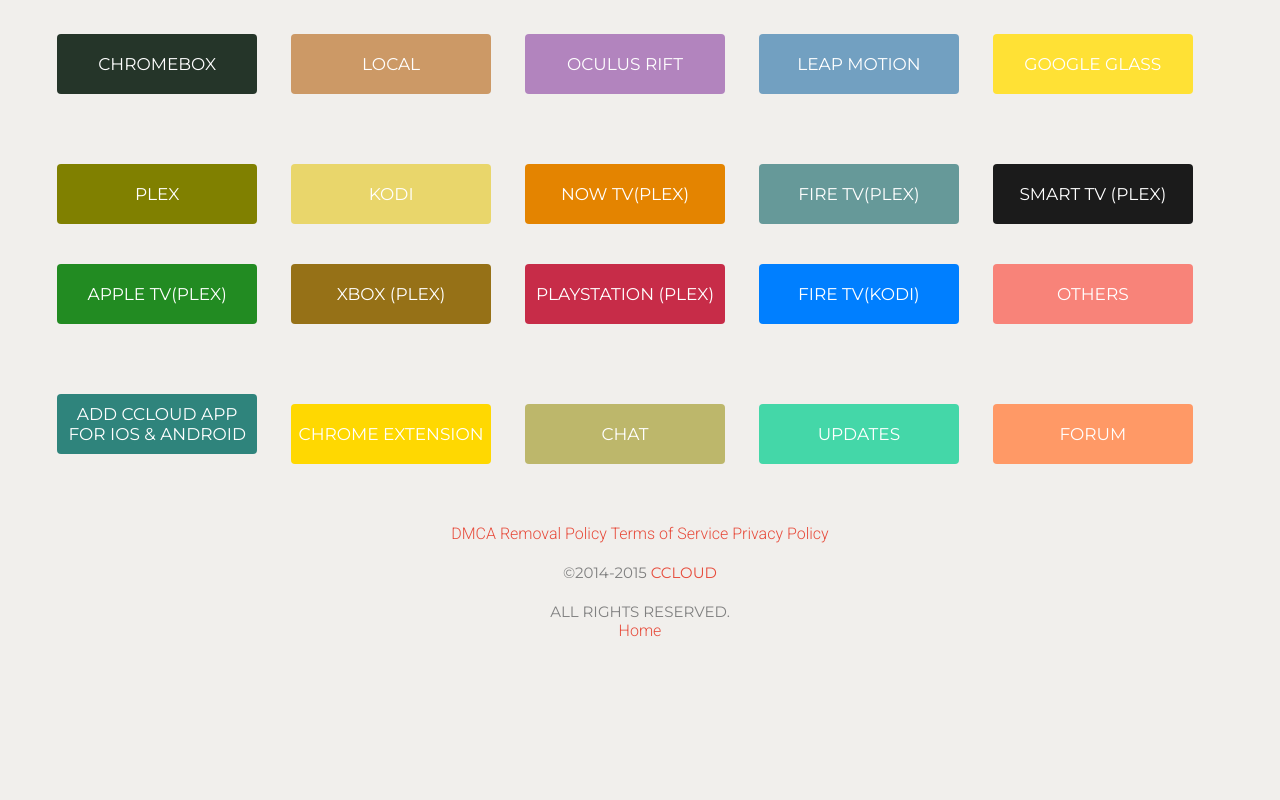
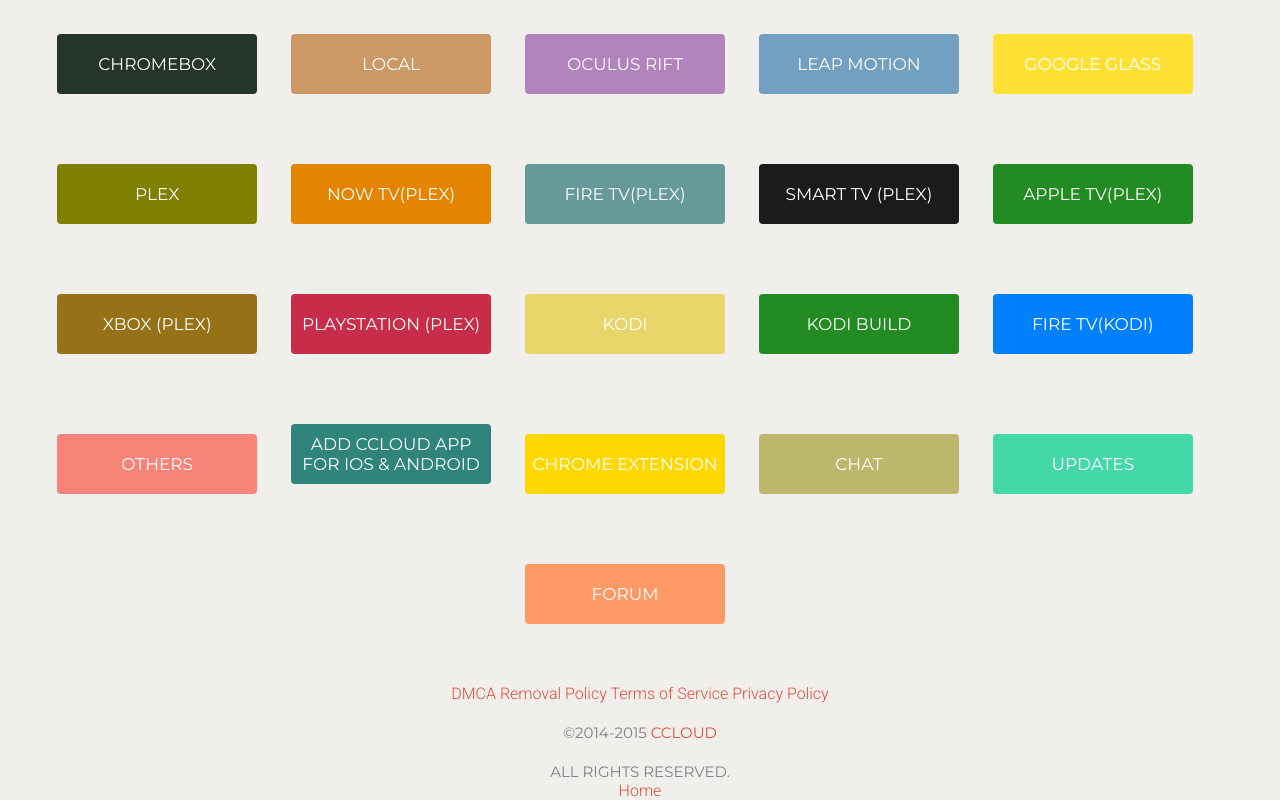
Before and after one commit to Bdaraldan/twostatescloud.github.io, a plain HTML site: page index.html in a window 1280 px wide. Shown: the part 856-1656 px from the top of the page. Before the commit the page ends 1496 px from the top, so only its background shows below. Drawn offline with Linux system fonts and the light colour scheme; a script that the page names is missing.

Commit message:
Update index.html

```diff
--- a/index.html
+++ b/index.html
@@ -140,9 +140,6 @@
 <form action="https://github.com/coder-alpha/CcloudTv.bundle"target="_blank">
       <button class="btn151">Plex</button>
 </form>
-<form target_blank action="https://seo-michael.co.uk/tutorial-how-to-install-ccloud-iptv-for-kodi/"target="_blank">
-      <button class="btn152">Kodi</button>
-</form>
 <form action="https://www.facebook.com/ccloudapp/photos/a.1605491196357055.1073741829.1452124461693730/1638925239680317/?type=3&permPage=1"target="_blank">
       <button class="btn61">Now TV(Plex)</button>
 </form>
@@ -160,6 +157,12 @@
 </form>
      <form action="https://forums.plex.tv/discussion/166602/rel-ccloudtv-channel-iptv" target="_blank">
       <button class="btn65">PlayStation (Plex)</button>
+</form>
+<form target_blank action="https://seo-michael.co.uk/tutorial-how-to-install-ccloud-iptv-for-kodi/"target="_blank">
+      <button class="btn152">Kodi</button>
+</form>
+ <form  action="/">
+      <button class="btn66">Kodi Build</button>
 </form>
 <form action="https://seo-michael.co.uk/how-to-install-kodi-and-ccloud-on-a-firestick/" target="_blank">
       <button class="btn50">Fire TV(Kodi)</button>
```
